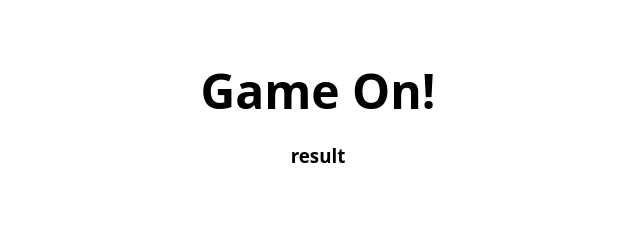
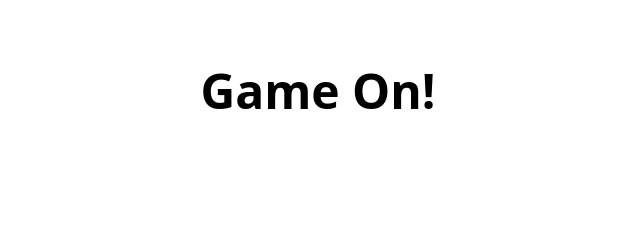
Before and after one commit to alistoicakovacs/odin-rock-paper-scissors, a plain HTML site: page index.html in a window 1280 px wide. Shown: the top 240 px of the page, 322-962 px from the left. Drawn offline with Linux system fonts and the light colour scheme.

Commit message:
Update index.html

```diff
--- a/index.html
+++ b/index.html
@@ -11,7 +11,7 @@
     <div class="container">
       <h1 class="title">Game On!</h1>
       <div class="answer">
-        <h3 class="result">result</h3>
+        <h3 class="result"></h3>
       </div>
       <div class="choices">
         <div class="player">
```
